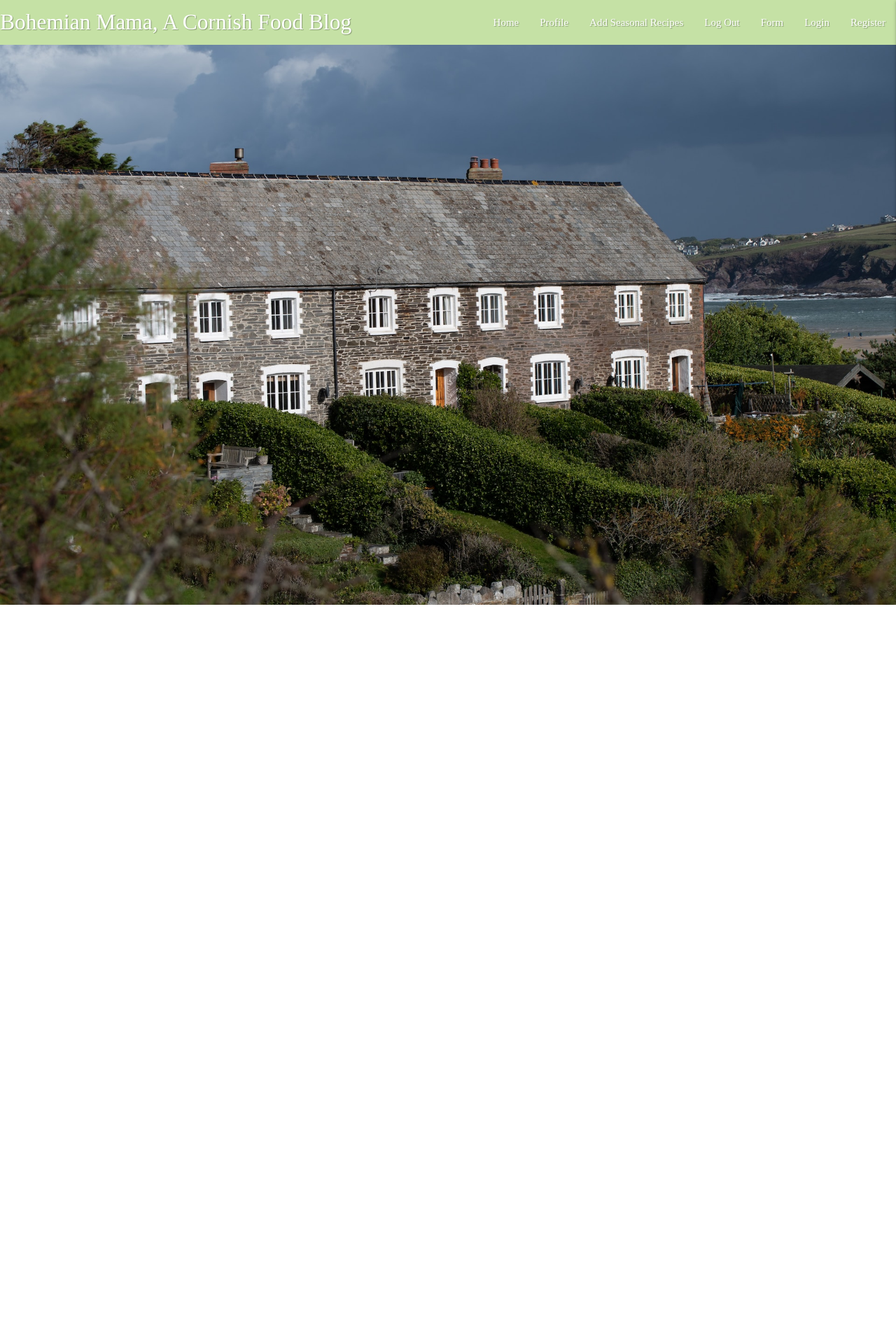
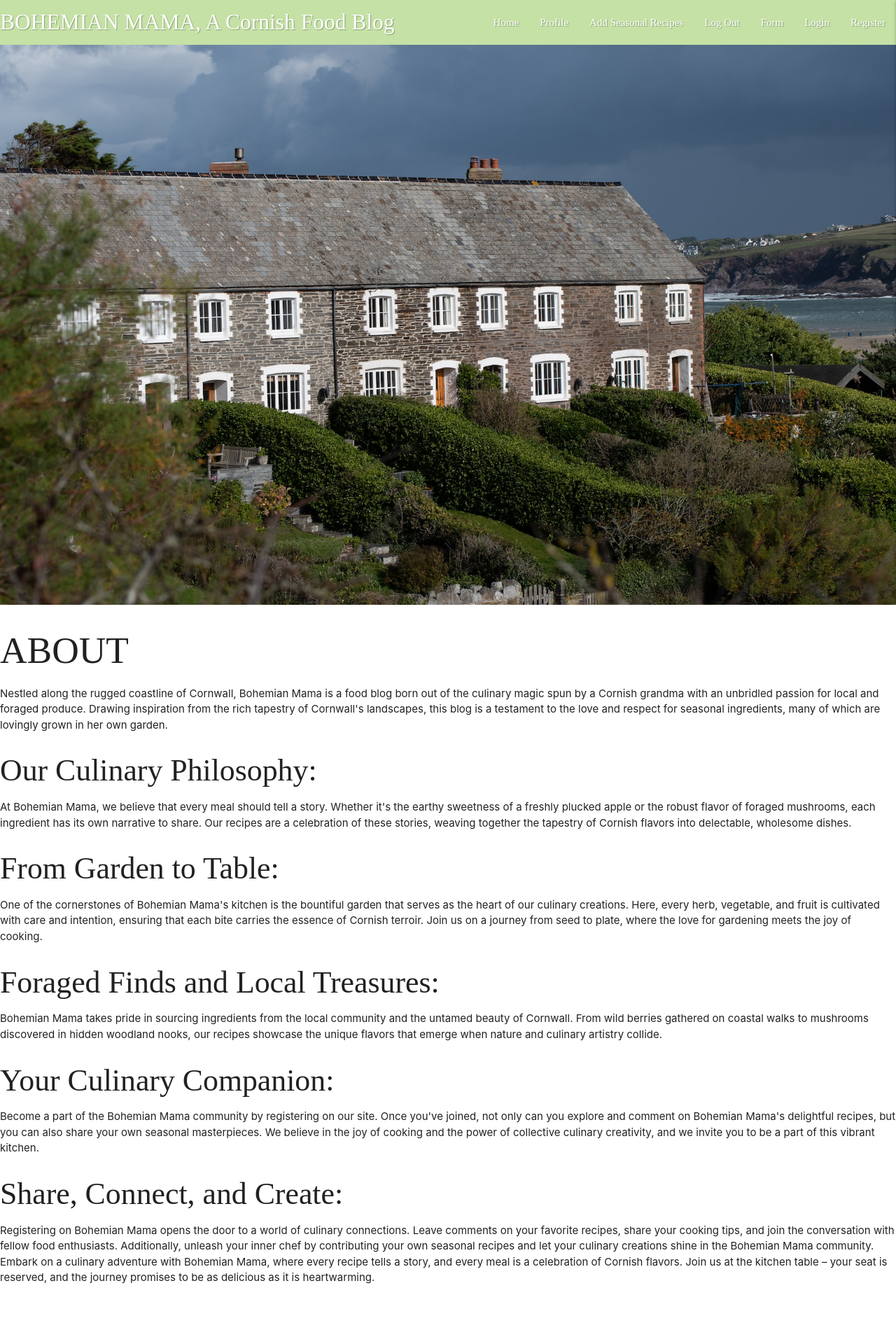
Before and after one commit to DomGambarini/bohemian-mama-pp3, a Flask app: page / in a window 1280 px wide. Shown: the top 1920 px of the page at 70% size. Run offline with Flask 3, Linux system fonts and the light colour scheme; some libraries are stand-ins or nearby versions.

Commit message:
Add about us content on homepage

```diff
--- a/static/css/style.css
+++ b/static/css/style.css
@@ -75,7 +75,3 @@ nav, form, h1, h2, h3 {
     background-size: cover;
     position: relative;
 }
-
-.slider {
-    height: 1000px;
-}
--- a/templates/base.html
+++ b/templates/base.html
@@ -19,7 +19,7 @@
         <!-- Navbar -->
         <nav class="nav-extended text-shadow light-green lighten-3">
             <div class="nav-wrapper">
-                <a href="{{ url_for('index') }}" class="brand-logo">Bohemian Mama, A Cornish Food Blog</a>
+                <a href="{{ url_for('index') }}" class="brand-logo">BOHEMIAN MAMA, A Cornish Food Blog</a>
                 <a href="#" data-target="mobile-demo" class="sidenav-trigger right"><i class="fas fa-bars"></i></a>
                 <ul class="right hide-on-med-and-down">
                     <li><a href="{{ url_for('index') }}">Home</a></li>
@@ -38,7 +38,7 @@
 
         <!-- Mobile Side Bar -->
         <ul class="sidenav" id="mobile-demo">
-            <li><h4 class="center-align">Bohemian Mama</h4></li>
+            <li><h4 class="center-align">BOHEMIAN MAMA</h4></li>
             <li><a href="{{ url_for('index') }}">Home</a></li>
 
                 <li><a href="{{ url_for('profile', username=session['user']) }}">Profile</a></li>
--- a/templates/index.html
+++ b/templates/index.html
@@ -23,53 +23,60 @@
         <div id="hero-image-1" alt="cornish-home"></div>
     </li>
     </ul>
-  </div>
 
-    <h1>Homepage</h1>
-
-    <!-- <div>
+    <h2>ABOUT</h2>
+    <body>
+    <div>
             <p>
                 Nestled along the rugged coastline of Cornwall, Bohemian Mama is a food blog born out of the culinary magic spun by a
                 Cornish grandma with an unbridled passion for local and foraged produce. Drawing inspiration from the rich tapestry of
                 Cornwall's landscapes, this blog is a testament to the love and respect for seasonal ingredients, many of which are
                 lovingly grown in her own garden.
+            </p>
 
-            Our Culinary Philosophy:
+                <h3>Our Culinary Philosophy:</h3>
+                <p>
 
                 At Bohemian Mama, we believe that every meal should tell a story. Whether it's the earthy sweetness of a freshly plucked
                 apple or the robust flavor of foraged mushrooms, each ingredient has its own narrative to share. Our recipes are a
                 celebration of these stories, weaving together the tapestry of Cornish flavors into delectable, wholesome dishes.
+                </p>
 
-            🌾 From Garden to Table: 🌾
+                <h3>From Garden to Table:</h3>
 
-            One of the cornerstones of Bohemian Mama's kitchen is the bountiful garden that serves as the heart of our culinary
+                <p>One of the cornerstones of Bohemian Mama's kitchen is the bountiful garden that serves as the heart of our culinary
                 creations. Here, every herb, vegetable, and fruit is cultivated with care and intention, ensuring that each bite carries
                 the essence of Cornish terroir. Join us on a journey from seed to plate, where the love for gardening meets the joy of
-            cooking.
+                cooking.</p>
 
-            🌺 Foraged Finds and Local Treasures: 🌺
+                <h3>Foraged Finds and Local Treasures:</h3>
 
-            Bohemian Mama takes pride in sourcing ingredients from the local community and the untamed beauty of Cornwall. From wild
+                <p>Bohemian Mama takes pride in sourcing ingredients from the local community and the untamed beauty of Cornwall. From wild
                 berries gathered on coastal walks to mushrooms discovered in hidden woodland nooks, our recipes showcase the unique
-            flavors that emerge when nature and culinary artistry collide.
+                flavors that emerge when nature and culinary artistry collide.</p>
 
-            👩‍🍳 Your Culinary Companion: 👨‍🍳
+                <h3>Your Culinary Companion:</h3>
 
-            Become a part of the Bohemian Mama community by registering on our site. Once you've joined, not only can you explore
+                <p>Become a part of the Bohemian Mama community by registering on our site. Once you've joined, not only can you explore
                 and comment on Bohemian Mama's delightful recipes, but you can also share your own seasonal masterpieces. We believe in
                 the joy of cooking and the power of collective culinary creativity, and we invite you to be a part of this vibrant
-            kitchen.
+                kitchen.</p>
 
-            📝 Share, Connect, and Create: 📝
+                <h3>Share, Connect, and Create:</h3>
 
-            Registering on Bohemian Mama opens the door to a world of culinary connections. Leave comments on your favorite recipes,
+                <p>Registering on Bohemian Mama opens the door to a world of culinary connections. Leave comments on your favorite recipes,
                 share your cooking tips, and join the conversation with fellow food enthusiasts. Additionally, unleash your inner chef
                 by contributing your own seasonal recipes and let your culinary creations shine in the Bohemian Mama community.
 
                 Embark on a culinary adventure with Bohemian Mama, where every recipe tells a story, and every meal is a celebration of
                 Cornish flavors. Join us at the kitchen table – your seat is reserved, and the journey promises to be as delicious as it
-            is heartwarming.
+                is heartwarming.</p>
             </p>
-    </div> -->
+        </div>
+</body>
+
+  </div>
+
+
 
 {% endblock %}
```
Lines whose indentation alone changed are shown as unchanged.
